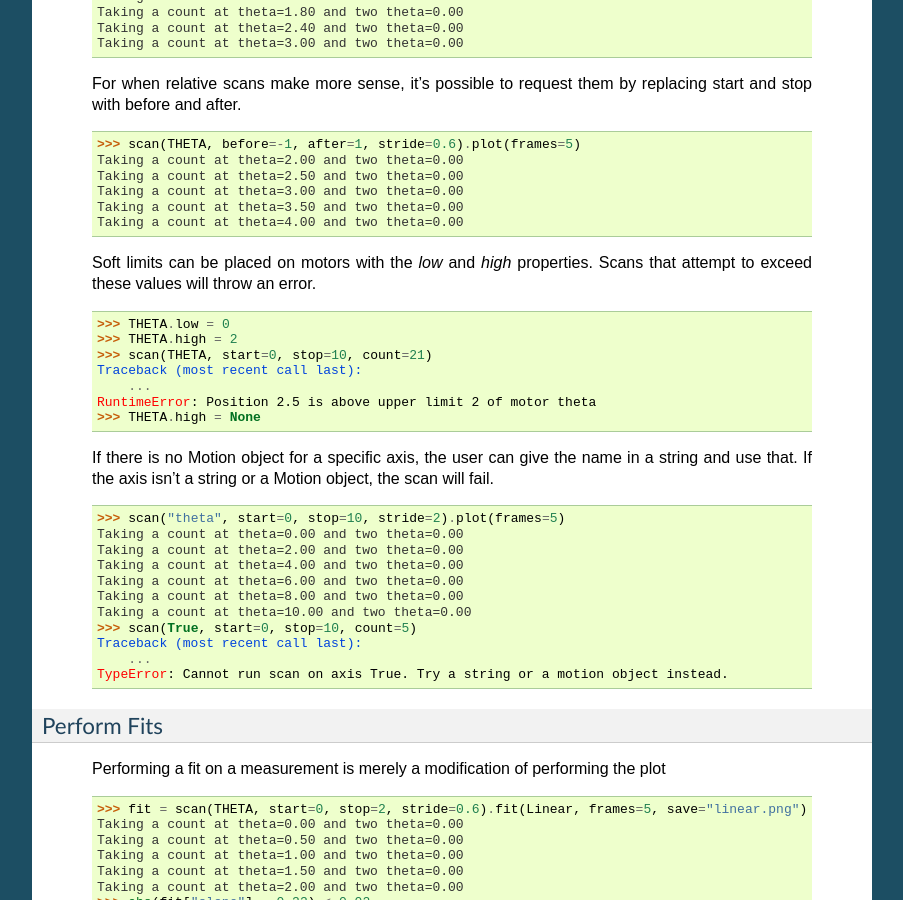
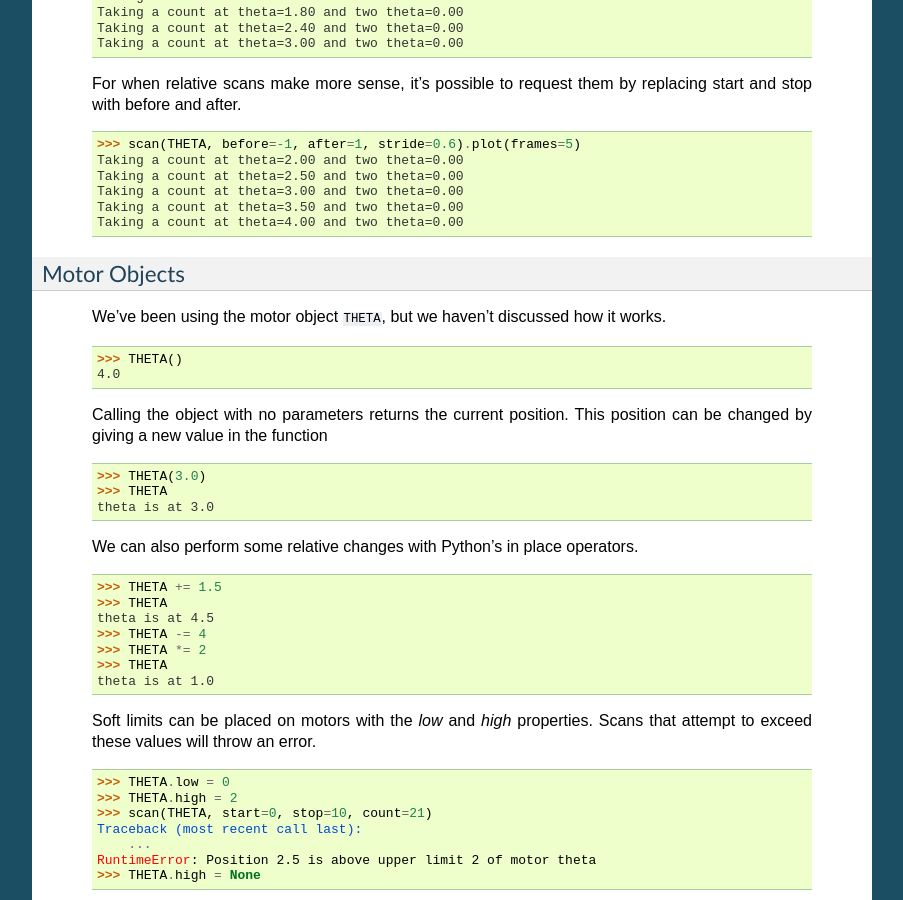
Before and after one commit to PyGenie-Scans/Scans, a Sphinx documentation site: the page built from doc/source/tutorial.rst, in a window 1280 px wide and 900 px high, scrolled down 2820 px. Shown: the whole window, without its empty margins (198-1101 px from the left). Built offline with Sphinx 7.4.7, drawn with Linux system fonts in a browser that asks for light colours.

Commit message:
Add motor objects to the tutorial

```diff
--- a/doc/source/tutorial.rst
+++ b/doc/source/tutorial.rst
@@ -166,6 +166,33 @@ Plot Motor Scan
   Taking a count at theta=3.00 and two theta=0.00
   Taking a count at theta=3.50 and two theta=0.00
   Taking a count at theta=4.00 and two theta=0.00
+
+Motor Objects
+-------------
+
+  We've been using the motor object ``THETA``, but we haven't
+  discussed how it works.
+
+  >>> THETA()
+  4.0
+
+  Calling the object with no parameters returns the current position.
+  This position can be changed by giving a new value in the function
+
+  >>> THETA(3.0)
+  >>> THETA
+  theta is at 3.0
+
+  We can also perform some relative changes with Python's in place
+  operators.
+
+  >>> THETA += 1.5
+  >>> THETA
+  theta is at 4.5
+  >>> THETA -= 4
+  >>> THETA *= 2
+  >>> THETA
+  theta is at 1.0
 
   Soft limits can be placed on motors with the `low` and `high`
   properties.  Scans that attempt to exceed these values will throw an
```
